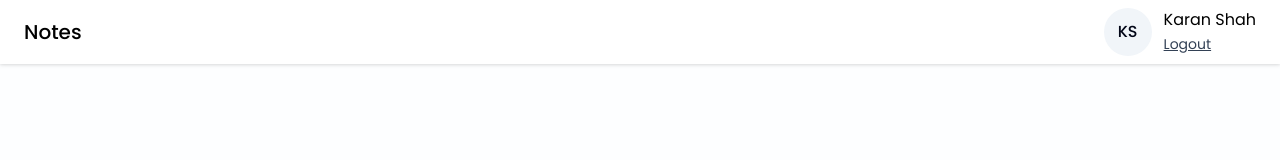
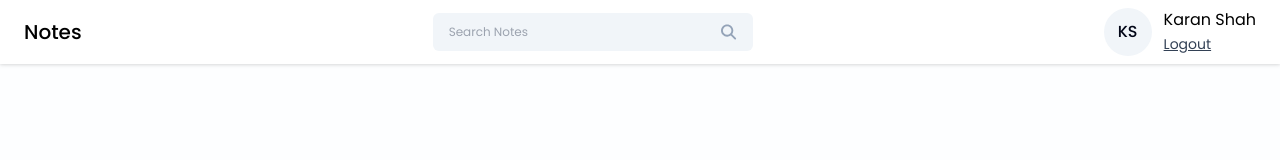
Before and after one commit to karanshah1561998/EasyNotes, a React (Vite) app in the folder frontend/easynotes/: page /dashboard in a window 1280 px wide. Shown: the top 160 px of the page. Built offline with nearby package versions, Linux system fonts and the light colour scheme.

Commit message:
Creating UI - SearchBar component

```diff
--- a/frontend/easynotes/src/components/Navbar/Navbar.jsx
+++ b/frontend/easynotes/src/components/Navbar/Navbar.jsx
@@ -1,21 +1,32 @@
-import React from 'react';
+import React, { useState } from 'react';
 import ProfileInfo from '../Cards/ProfileInfo';
 import { useNavigate } from 'react-router-dom';
+import SearchBar from '../SearchBar/SearchBar';
 
 const Navbar = () => {
 
+    const [searchQuery, setSearchQuery] = useState("");
     const navigate = useNavigate;
 
     const onLogout = () => {
         navigate("/login");
-    }
+    };
+
+    const handleSearch = () => {
+
+    };
+
+    const onClearSearch = () => {
+        setSearchQuery("");
+    };
 
     return (
         <div className='bg-white flex items-center justify-between px-6 py-2 drop-shadow'>
             <h2 className='text-xl font-medium text-black py-2'> Notes </h2>
+            <SearchBar value={searchQuery} onChange={({target}) => { setSearchQuery(target.value);}} handleSearch={handleSearch} onClearSearch={onClearSearch}/>
             <ProfileInfo onLogout={onLogout} />
         </div>
-    )
-}
+    );
+};
 
 export default Navbar;
--- /dev/null
+++ b/frontend/easynotes/src/components/SearchBar/SearchBar.jsx
@@ -0,0 +1,17 @@
+import React from 'react';
+import { FaMagnifyingGlass } from 'react-icons/fa6';
+import { IoMdClose } from 'react-icons/io';
+
+const SearchBar = ({ value, onChange, handleSearch, onClearSearch}) => {
+    return (
+        <div className='w-80 flex items-center px-4 bg-slate-100 rounded-md'>
+            <input type='text' placeholder='Search Notes' className='w-full text-xs bg-transparent py-[11px] outline-none' value={value} onChange={onChange} />
+            { value && (
+                <IoMdClose className='text-xl text-slate-500 cursor-pointer hover:text-black mr-3' onClick={onClearSearch} />
+            )}
+            <FaMagnifyingGlass className='text-slate-400 cursor-pointer hover:text-black' onClick={handleSearch} />
+        </div>
+    )
+}
+
+export default SearchBar;
```
